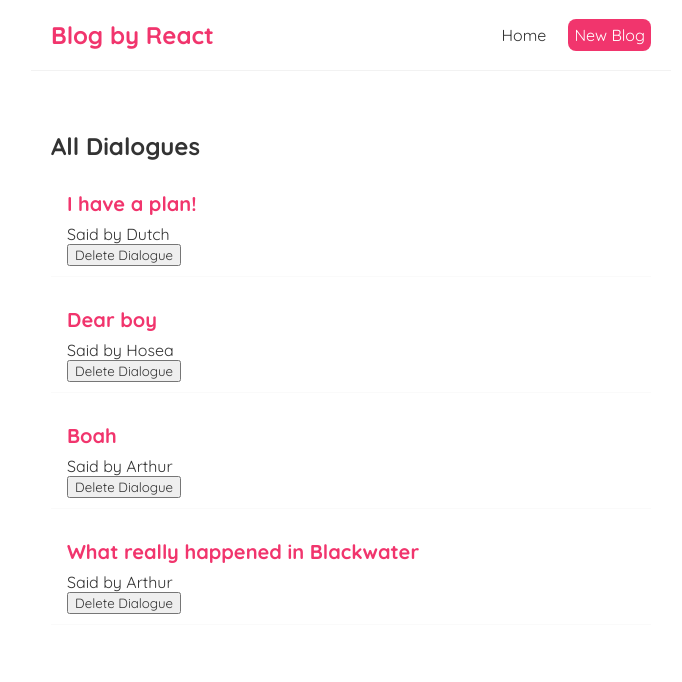
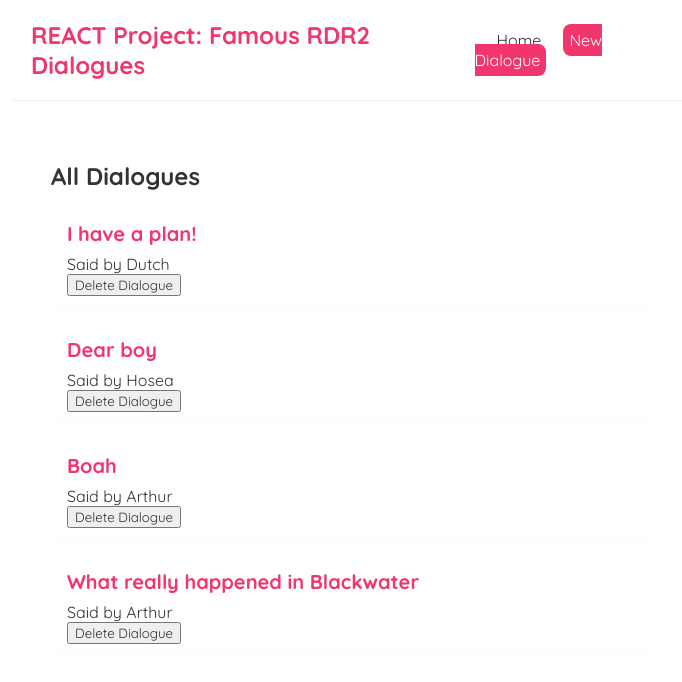
Before and after one commit to kpreforma/react_blog-guided, a React (Create React App) app: page / in a window 1280 px wide. Shown: the top 682 px of the page, without its empty margins (289-971 px from the left). Built offline with nearby package versions, Linux system fonts and the light colour scheme.

Commit message:
useEffects

```diff
--- a/src/Home.js
+++ b/src/Home.js
@@ -1,4 +1,4 @@
-import { useState } from "react"
+import { useState, useEffect } from "react"
 import BlogList from "./BlogList";
 
 const Home = () => {
@@ -14,6 +14,10 @@
       setBlog(newBlogs)
    }
 
+   useEffect(() => {
+      console.log('Use effect ran')
+   })
+
    return (
       <div className="Home">
          <BlogList blogs={blogs} title="All Dialogues" handleDelete={handleDelete} />
--- a/src/Navbar.js
+++ b/src/Navbar.js
@@ -1,12 +1,12 @@
 const Navbar = () => {
    return (
       <nav className="navbar">
-         <h1>Blog by React</h1>
+         <h1>REACT Project: Famous RDR2 Dialogues</h1>
          <div className="links">
             <a href="/">Home</a>
             <a href="/create" style={
                {color: "white", backgroundColor: '#f1356d', borderRadius: '8px'}
-            }>New Blog</a>
+            }>New Dialogue</a>
          </div>
       </nav>
    );
--- a/src/index.css
+++ b/src/index.css
@@ -10,7 +10,7 @@
   padding: 20px;
   display: flex;
   align-items: center;
-  max-width: 600px;
+  max-width: 50%;
   margin: 0 auto;
   border-bottom: 1px solid #f2f2f2;
 }
```
